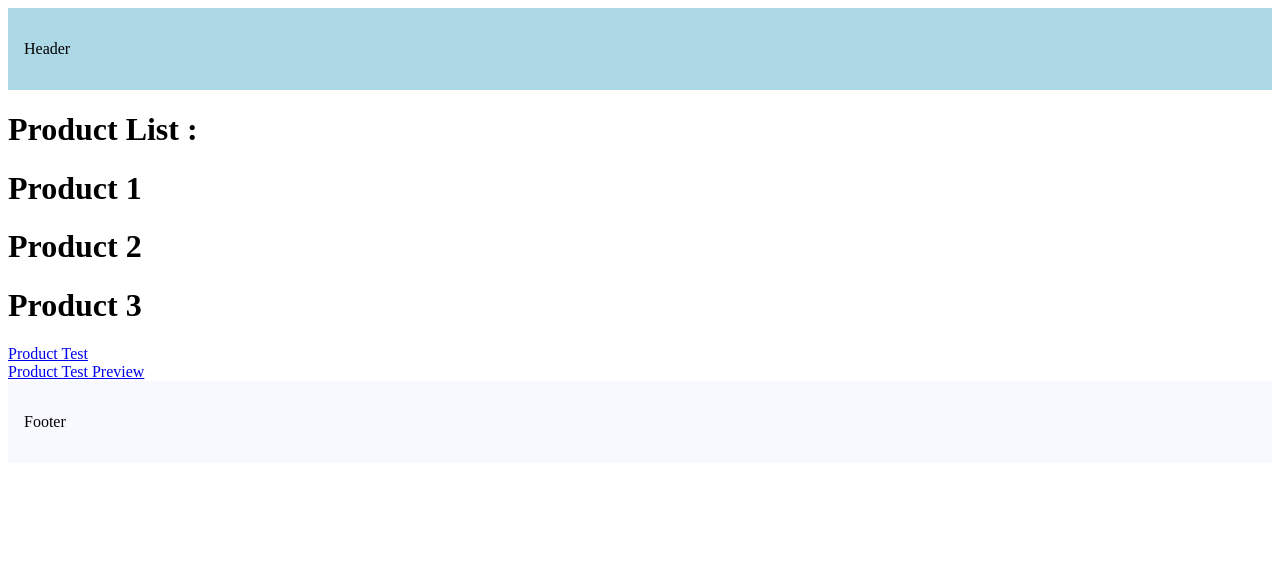
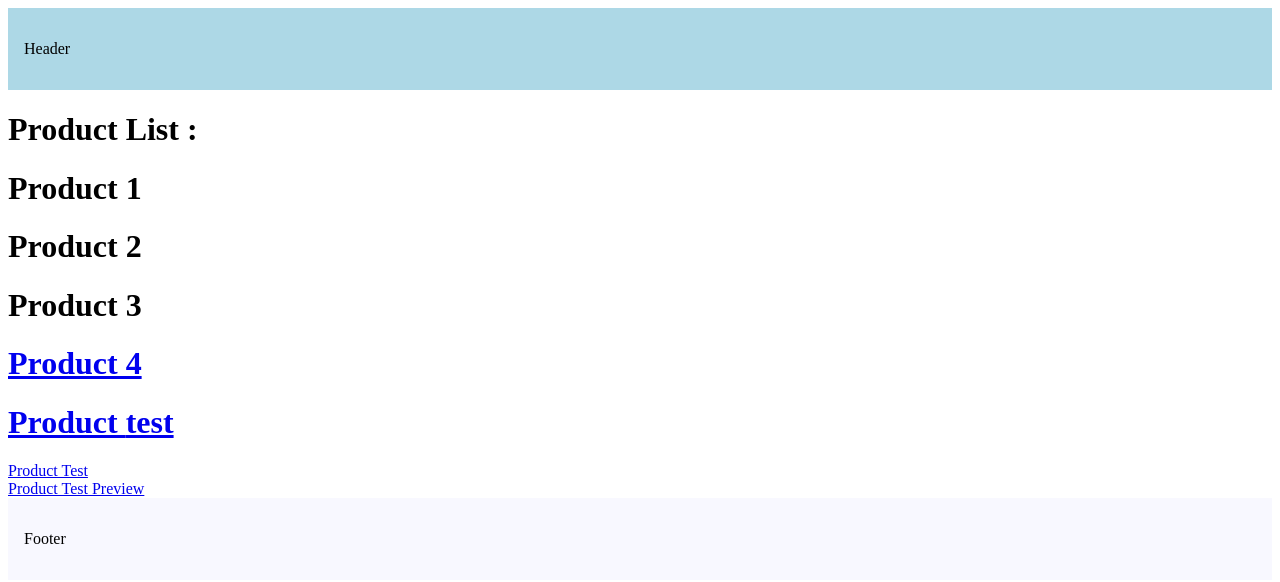
Before and after one commit to Fabs-Kun/routing-demo, a Next.js app: page /products in a window 1280 px wide. Shown: the top 582 px of the page. Built offline with nearby package versions, Linux system fonts and the light colour scheme.

Commit message:
Adding normal link, with defined link and replace features in products page.

```diff
--- a/src/app/products/page.tsx
+++ b/src/app/products/page.tsx
@@ -1,10 +1,19 @@
+import Link from "next/link"
+
 export default function productList(){
+    const productId = "test";
     return(
         <>
             <h1>Product List :</h1>
             <h1>Product 1</h1>
             <h1>Product 2</h1>
             <h1>Product 3</h1>
+            <h1>
+                <Link href="/products/4" replace>Product 4</Link>
+            </h1>
+            <h1>
+                <Link href={`products/${productId}`}>Product {productId}</Link>
+            </h1>
             <a href="products/test">Product Test</a><br />
             <a href="products/test/preview/test">Product Test Preview</a>
         </>
```
